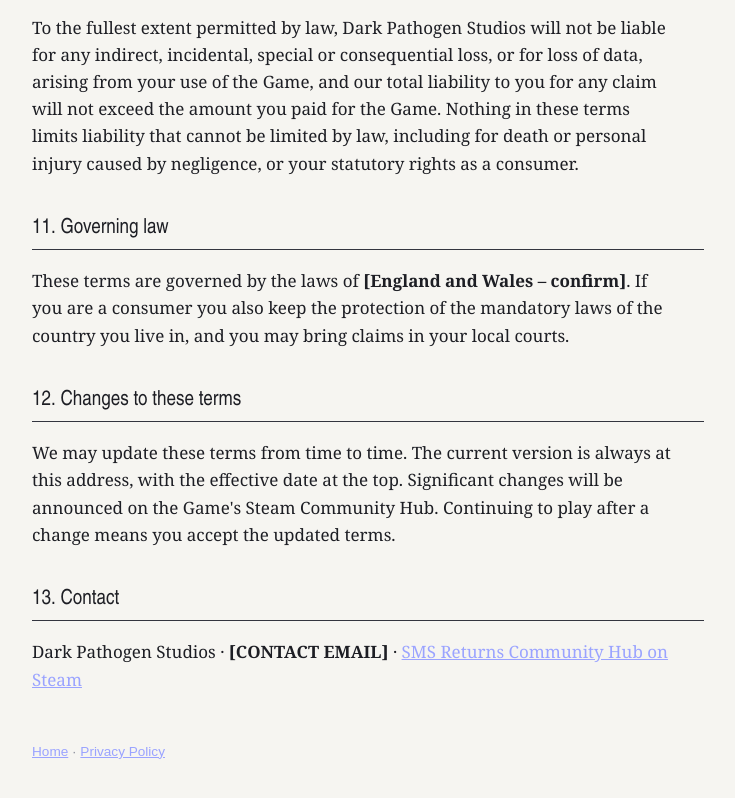
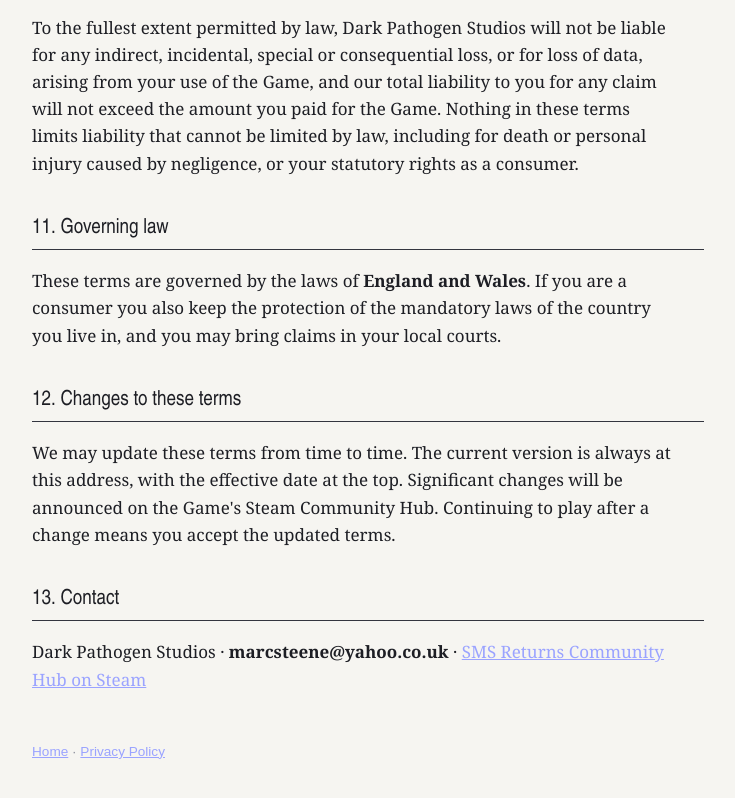
Before and after one commit to MarcSteene/smsreturns-legal, a plain HTML site: page terms.html in a window 1280 px wide. Shown: the part 2874-3672 px from the top of the page, without its empty margins (272-1007 px from the left). Drawn offline with Linux system fonts and the light colour scheme.

Commit message:
Fill contact email and governing law

```diff
--- a/terms.html
+++ b/terms.html
@@ -55,13 +55,13 @@
 <p>To the fullest extent permitted by law, Dark Pathogen Studios will not be liable for any indirect, incidental, special or consequential loss, or for loss of data, arising from your use of the Game, and our total liability to you for any claim will not exceed the amount you paid for the Game. Nothing in these terms limits liability that cannot be limited by law, including for death or personal injury caused by negligence, or your statutory rights as a consumer.</p>
 
 <h2>11. Governing law</h2>
-<p>These terms are governed by the laws of <strong>[England and Wales – confirm]</strong>. If you are a consumer you also keep the protection of the mandatory laws of the country you live in, and you may bring claims in your local courts.</p>
+<p>These terms are governed by the laws of <strong>England and Wales</strong>. If you are a consumer you also keep the protection of the mandatory laws of the country you live in, and you may bring claims in your local courts.</p>
 
 <h2>12. Changes to these terms</h2>
 <p>We may update these terms from time to time. The current version is always at this address, with the effective date at the top. Significant changes will be announced on the Game's Steam Community Hub. Continuing to play after a change means you accept the updated terms.</p>
 
 <h2>13. Contact</h2>
-<p>Dark Pathogen Studios · <strong>[CONTACT EMAIL]</strong> · <a href="https://steamcommunity.com/app/4670920">SMS Returns Community Hub on Steam</a></p>
+<p>Dark Pathogen Studios · <strong>marcsteene@yahoo.co.uk</strong> · <a href="https://steamcommunity.com/app/4670920">SMS Returns Community Hub on Steam</a></p>
 
 <p class="footer"><a href="index.html">Home</a> · <a href="privacy.html">Privacy Policy</a></p>
 </main>
```
Also changed, not shown: privacy.html (+3 -3 lines).
